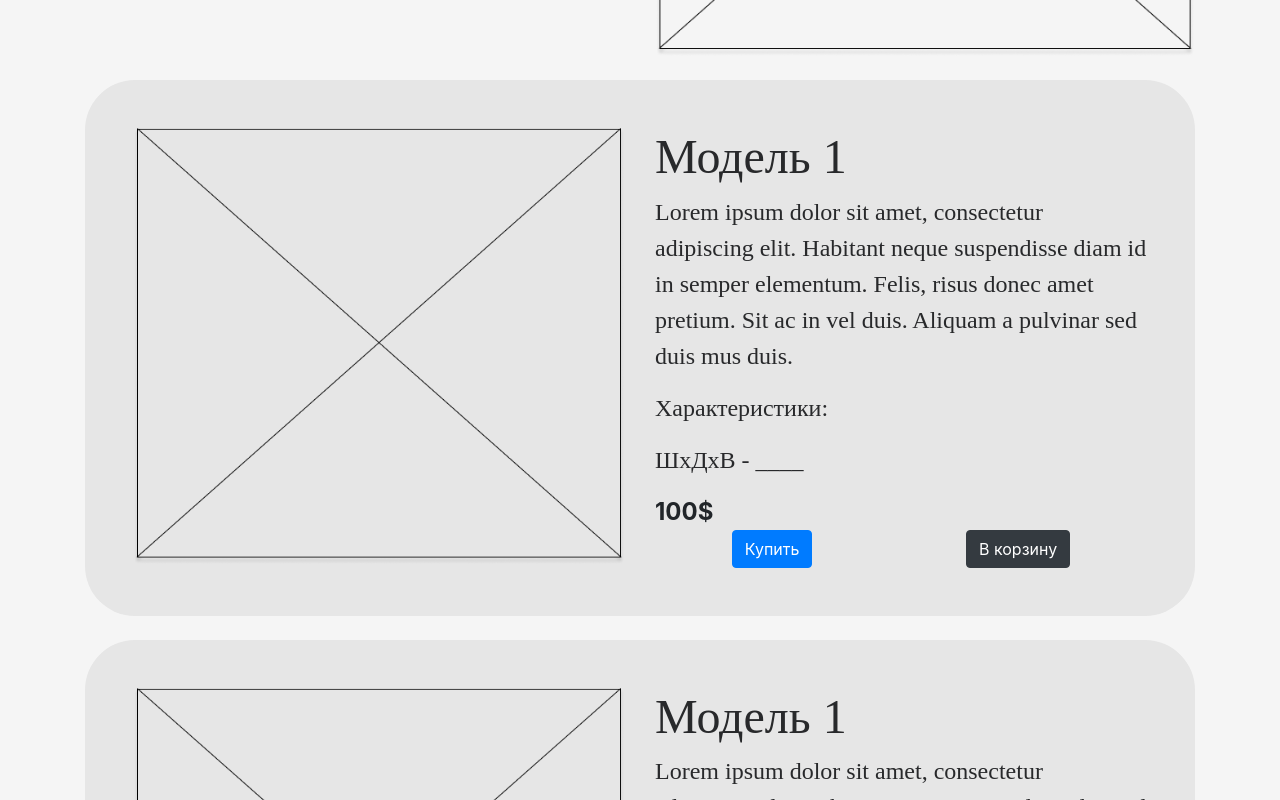
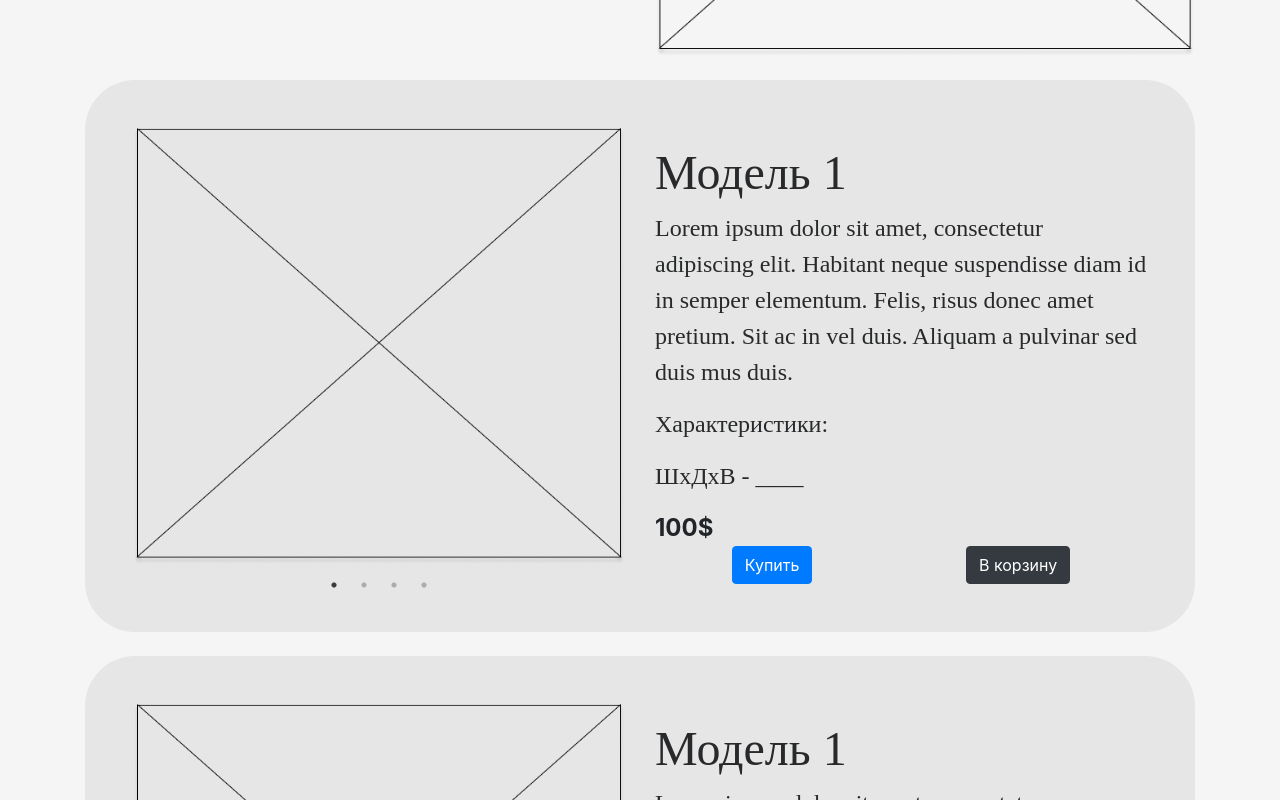
Before and after one commit to Ki-van/gambit-web, a Vue app: page /products in a window 1280 px wide. Shown: the part 660-1460 px from the top of the page. Built offline with nearby package versions, Linux system fonts and the light colour scheme.

Commit message:
insert gallery to model section lg

```diff
--- a/src/components/ModelSectionLg.vue
+++ b/src/components/ModelSectionLg.vue
@@ -2,10 +2,15 @@
   <div class="mt-4" style="background-color: #e6e6e6;
 border-radius: 50px">
     <div class="row p-lg-5 p-md-3 p-sm-3">
-      <div class="col-lg">
-        <img src="img/plug.png" class="img-fluid " height=auto>
+      <div class="col-lg-6">
+        <VueSlickCarousel v-bind="gallerySettings">
+          <div><img src="img/plug.png" class="img-fluid " height=auto></div>
+          <div><img src="img/plug.png" class="img-fluid" height=auto></div>
+          <div><img src="img/plug.png" class="img-fluid" height=auto></div>
+          <div><img src="img/plug.png" class="img-fluid" height=auto></div>
+        </VueSlickCarousel>
       </div>
-      <div class="col-lg">
+      <div class="col-lg-6 mt-sm-3">
         <h1>Модель 1</h1>
         <p>Lorem ipsum dolor sit amet, consectetur adipiscing elit. Habitant neque suspendisse diam id in semper
           elementum. Felis, risus donec amet pretium. Sit ac in vel duis. Aliquam a pulvinar sed duis mus duis.</p>
@@ -26,8 +31,24 @@ border-radius: 50px">
 </template>
 
 <script>
+import VueSlickCarousel from "vue-slick-carousel";
 export default {
-  name: "ModelSection"
+  name: "ModelSection",
+  data(){
+    return{
+      gallerySettings: {
+        "dots": true,
+        "dotsClass": "slick-dots custom-dot-class",
+        "edgeFriction": 0.35,
+        "infinite": false,
+        "speed": 500,
+        "arrows": false,
+        "slidesToShow": 1,
+        "slidesToScroll": 1
+      }
+    }
+  },
+  components: {VueSlickCarousel},
 }
 </script>
 
```
